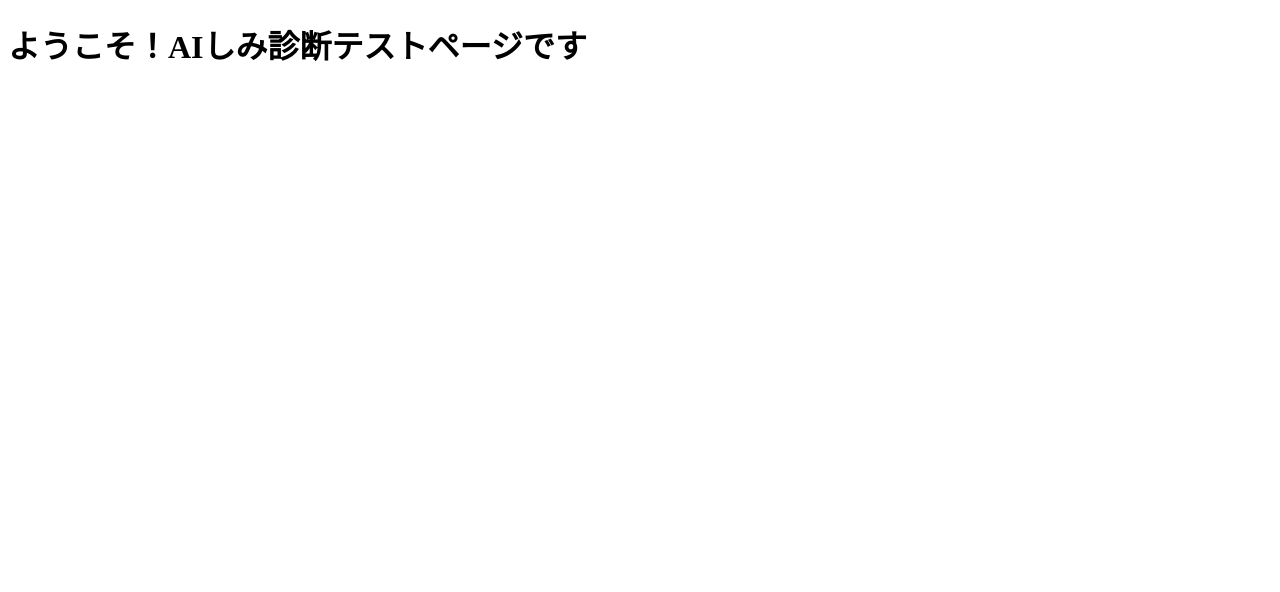
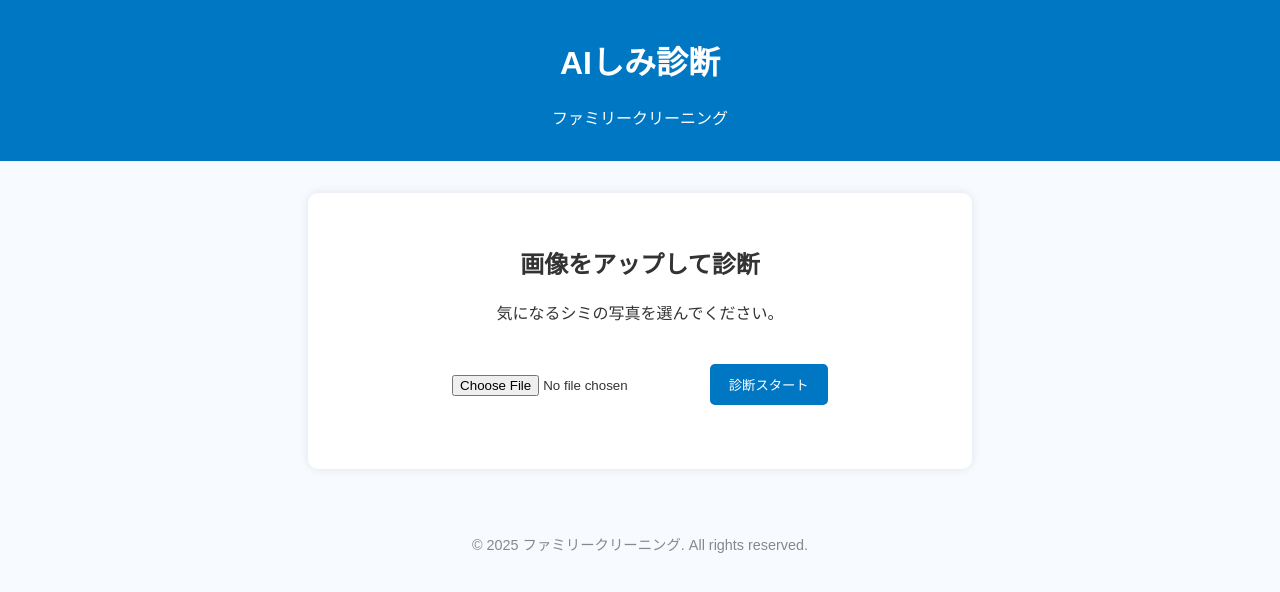
Before and after one commit to family929/kan-ai, a plain HTML site: page index.html in a window 1280 px wide. Drawn offline with Linux system fonts and the light colour scheme.

Commit message:
Update index.html

```diff
--- a/index.html
+++ b/index.html
@@ -1,7 +1,97 @@
 <!DOCTYPE html>
-<html>
-  <head><title>洗濯屋かんちゃん</title></head>
-  <body>
-    <h1>ようこそ！AIしみ診断テストページです</h1>
-  </body>
+<html lang="ja">
+<head>
+  <meta charset="UTF-8" />
+  <meta name="viewport" content="width=device-width, initial-scale=1.0" />
+  <title>AIしみ診断｜ファミリークリーニング</title>
+  <style>
+    body {
+      font-family: sans-serif;
+      background: #f7faff;
+      color: #333;
+      margin: 0;
+      padding: 0;
+    }
+    header {
+      background-color: #0077c2;
+      color: white;
+      padding: 1rem;
+      text-align: center;
+    }
+    main {
+      max-width: 600px;
+      margin: 2rem auto;
+      padding: 2rem;
+      background: white;
+      border-radius: 10px;
+      box-shadow: 0 0 10px rgba(0,0,0,0.1);
+      text-align: center;
+    }
+    input[type="file"] {
+      margin-top: 1rem;
+    }
+    button {
+      margin-top: 1.5rem;
+      padding: 0.7rem 1.2rem;
+      background-color: #0077c2;
+      color: white;
+      border: none;
+      border-radius: 5px;
+      cursor: pointer;
+    }
+    button:hover {
+      background-color: #005e9a;
+    }
+    footer {
+      text-align: center;
+      padding: 2rem;
+      font-size: 0.9rem;
+      color: #888;
+    }
+  </style>
+</head>
+<body>
+  <header>
+    <h1>AIしみ診断</h1>
+    <p>ファミリークリーニング</p>
+  </header>
+
+  <main>
+    <h2>画像をアップして診断</h2>
+    <p>気になるシミの写真を選んでください。</p>
+
+    <input type="file" accept="image/*" id="imageInput" />
+    <button onclick="diagnose()">診断スタート</button>
+
+    <div id="result" style="margin-top:2rem;"></div>
+  </main>
+
+  <footer>
+    &copy; 2025 ファミリークリーニング. All rights reserved.
+  </footer>
+
+  <script>
+    function diagnose() {
+      const fileInput = document.getElementById("imageInput");
+      const resultDiv = document.getElementById("result");
+
+      if (!fileInput.files.length) {
+        resultDiv.innerHTML = "<p style='color:red;'>画像を選択してください。</p>";
+        return;
+      }
+
+      // 仮の診断結果
+      resultDiv.innerHTML = `
+        <h3>診断結果（例）</h3>
+        <p>このシミは「油性系（皮脂・ドレッシングなど）」の可能性があります。</p>
+        <p>クリーニングによる処理をおすすめします。</p>
+        <p style="margin-top:1rem;">
+          <a href="https://line.me/R/ti/p/@familycleaning" target="_blank" style="color:#0077c2; text-decoration:underline;">
+            LINEで診断結果を送る・相談する
+          </a>
+        </p>
+      `;
+    }
+  </script>
+</body>
 </html>
```
